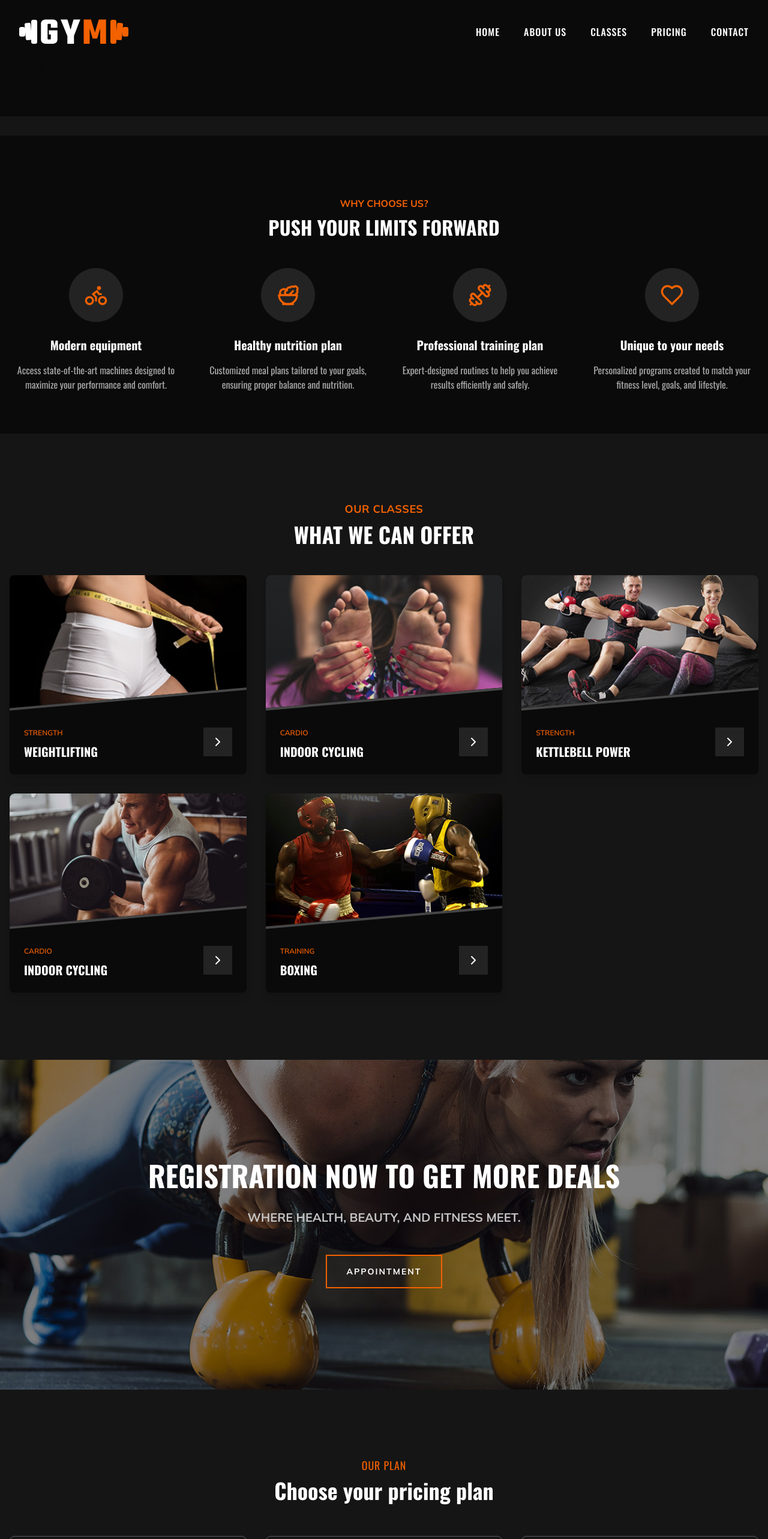
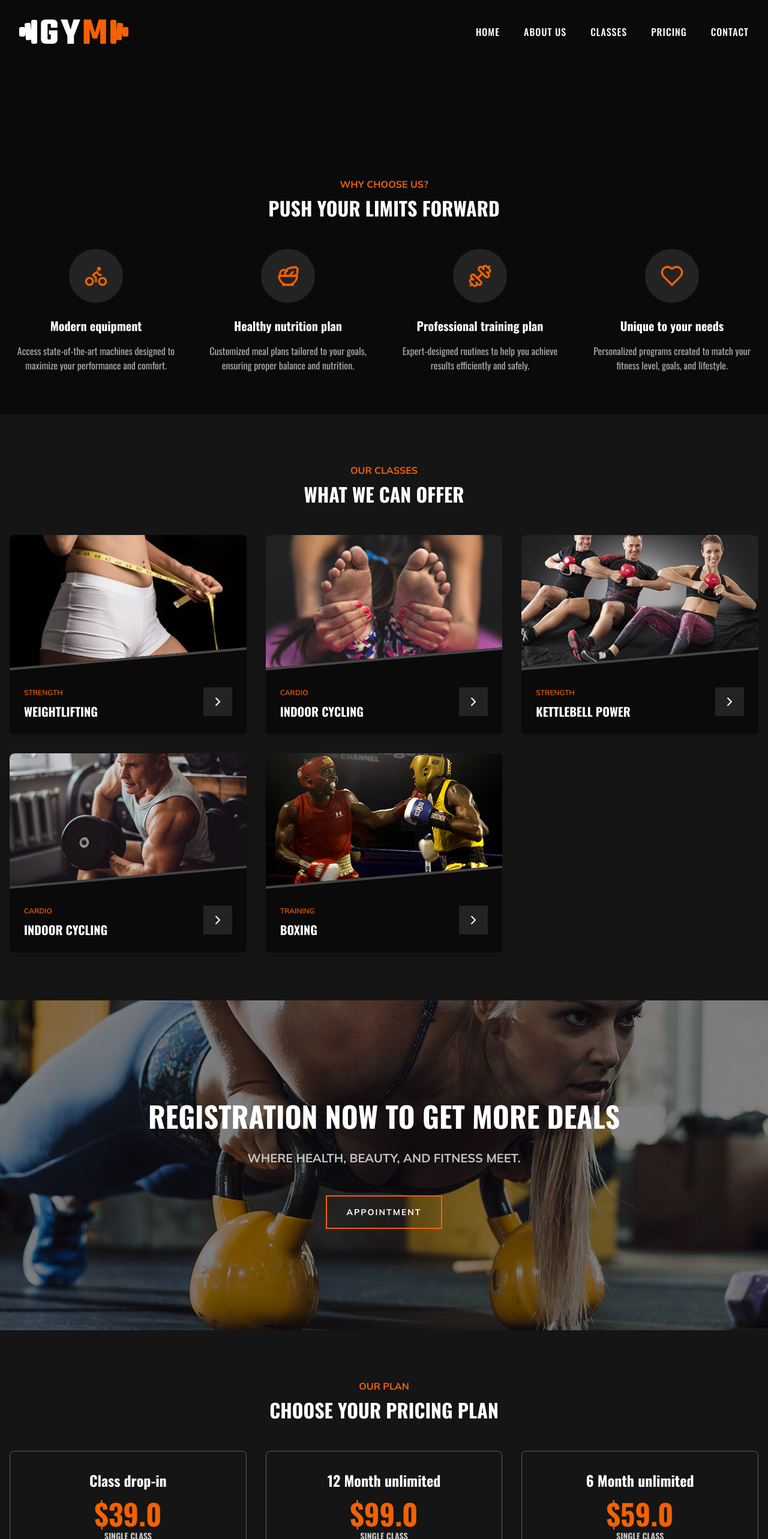
Before and after one commit to felipe-muner/podium-gym, a Next.js app: page / in a window 1280 px wide. Shown: the top 2566 px of the page at 60% size. Built offline with nearby package versions, Linux system fonts and the light colour scheme.

Commit message:
feat: TitleSection reusable

```diff
--- a/app/page.tsx
+++ b/app/page.tsx
@@ -8,7 +8,7 @@ import { WhyChooseUs } from "@/components/WhyChooseUs";
 
 export default function Home() {
   return (
-      <main className="flex flex-col gap-8 row-start-2 items-center sm:items-start">
+      <main className="flex flex-col row-start-2 items-center sm:items-start">
         <Hero />
         <WhyChooseUs />
         <OurClasses />
--- a/components/OurClasses/OurClasses.tsx
+++ b/components/OurClasses/OurClasses.tsx
@@ -1,6 +1,7 @@
 import { ChevronRight } from "lucide-react";
 import React from "react";
 import Image from "next/image";
+import { TitleSection } from "../TitleSection";
 
 const classes = [
   {
@@ -35,13 +36,10 @@ const OurClasses: React.FC = () => {
     <section className="bg-brand-background-2 py-20 w-full">
       <div className="container mx-auto px-4">
         {/* Section Title */}
-        <div className="text-center mb-12">
-          <span className="text-brand-orange text-lg font-bold uppercase tracking-wide font-mulish">
-            Our Classes
-          </span>
-          <h2 className="text-4xl font-bold text-white mt-2">WHAT WE CAN OFFER</h2>
-        </div>
-
+        <TitleSection
+          subtitle="Our Classes"
+          title="WHAT WE CAN OFFER"
+        />
         {/* Classes Grid */}
         <div className="grid grid-cols-1 md:grid-cols-2 lg:grid-cols-3 gap-8">
           {classes.map((classItem, index) => (
--- a/components/OurPlan/OurPlan.tsx
+++ b/components/OurPlan/OurPlan.tsx
@@ -1,4 +1,5 @@
 import React from "react";
+import { TitleSection } from "../TitleSection";
 
 const pricingPlans = [
   {
@@ -50,10 +51,10 @@ const OurPlan: React.FC = () => {
     <section className="bg-brand-background-2 py-20 w-full">
       <div className="container mx-auto px-4">
         {/* Section Title */}
-        <div className="text-center mb-14">
-          <span className="text-brand-orange text-lg uppercase tracking-wider">Our Plan</span>
-          <h2 className="text-4xl font-bold text-white mt-2">Choose your pricing plan</h2>
-        </div>
+        <TitleSection
+          subtitle="Our Plan"
+          title="Choose your pricing plan"
+        />
 
         {/* Pricing Cards */}
         <div className="flex flex-col md:flex-row justify-between gap-8">
--- /dev/null
+++ b/components/TitleSection/TitleSection.tsx
@@ -0,0 +1,21 @@
+import React from "react"
+
+interface TitleSectionProps {
+  subtitle: string
+  title: string
+}
+
+const TitleSection: React.FC<TitleSectionProps> = ({ subtitle, title }) => {
+  return (
+    <div className="text-center mb-11">
+      <span className="text-brand-orange text-md uppercase font-mulish font-bold">
+        {subtitle}
+      </span>
+      <h2 className="text-[32px] font-bold text-white mt-1 uppercase">
+        {title}
+      </h2>
+    </div>
+  )
+}
+
+export default TitleSection;
--- /dev/null
+++ b/components/TitleSection/index.ts
@@ -0,0 +1 @@
+export { default as TitleSection } from './TitleSection';
--- a/components/WhyChooseUs/WhyChooseUs.tsx
+++ b/components/WhyChooseUs/WhyChooseUs.tsx
@@ -1,5 +1,6 @@
 import React from "react";
 import { Bike, Salad, Dumbbell, Heart } from "lucide-react";
+import { TitleSection } from "../TitleSection";
 
 interface Feature {
   icon: React.ReactNode;
@@ -53,10 +54,10 @@ const WhyChooseUs: React.FC = () => {
     <section className="bg-brand-background-1 pb-[70px] pt-[100px] w-full">
       <div className="container mx-auto px-4">
         {/* Section Title */}
-        <div className="text-center mb-11">
-          <span className="text-brand-orange text-md uppercase font-mulish font-bold">Why choose us?</span>
-          <h2 className="text-[32px] font-bold text-white mt-1">PUSH YOUR LIMITS FORWARD</h2>
-        </div>
+        <TitleSection
+          subtitle="Why choose us?"
+          title="PUSH YOUR LIMITS FORWARD"
+        />
 
         {/* Features */}
         <div className="grid grid-cols-1 sm:grid-cols-2 lg:grid-cols-4 gap-8">
```
